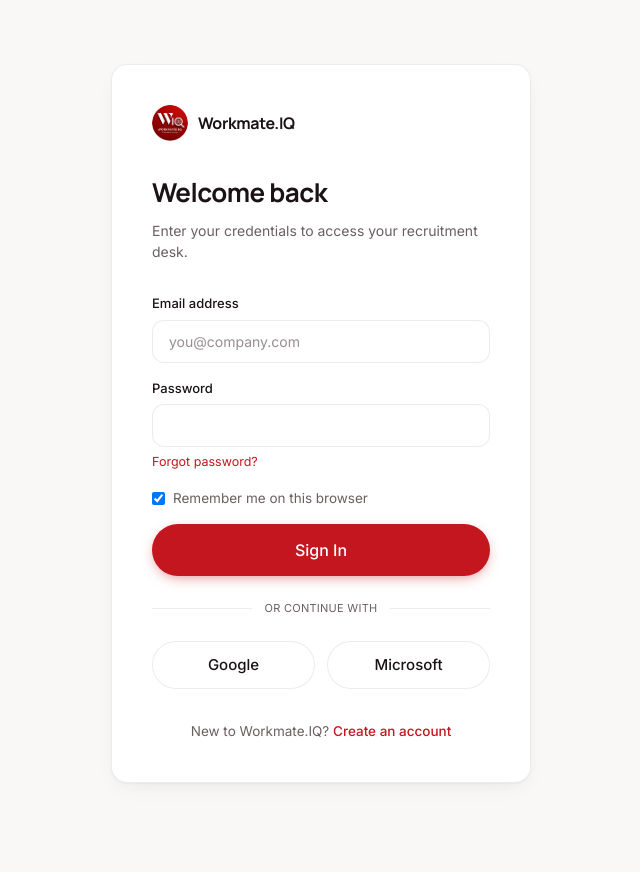
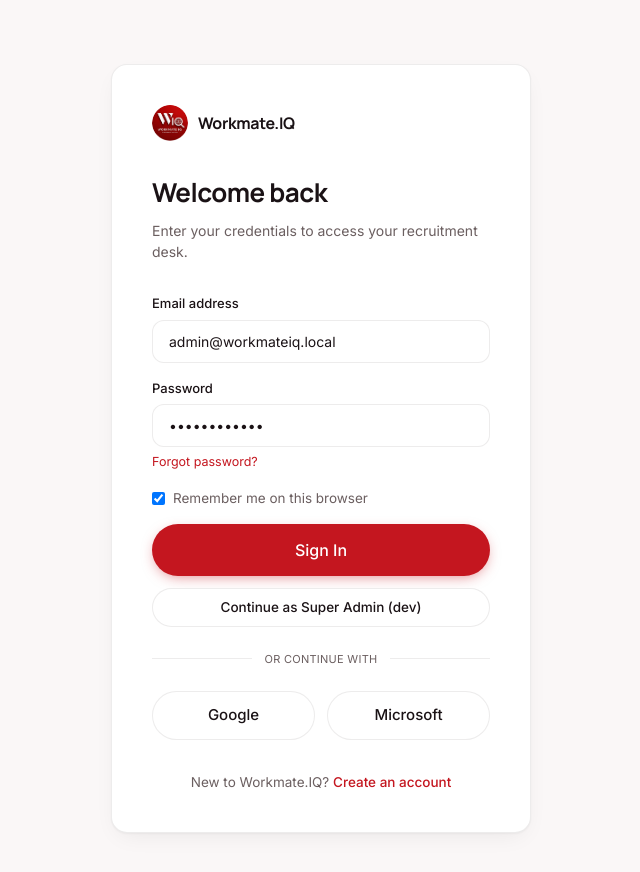
Before and after one commit to Agrima6/ai-interview, a React (Vite) app in the folder client/: page /platform/login in a window 1280 px wide. Shown: the top 872 px of the page, without its empty margins (319-959 px from the left). Before the commit the page ends 847 px from the top, so only its background shows below. Built offline with nearby package versions, Linux system fonts and the light colour scheme; no server answers.

Commit message:
Make super admin login easy for local dev
Prefill the login form with the seeded admin credentials and add a
one-click "Continue as Super Admin (dev)" button, both gated behind
import.meta.env.DEV so neither ships in a production build.

```diff
--- a/client/src/pages/auth/Login.jsx
+++ b/client/src/pages/auth/Login.jsx
@@ -7,27 +7,36 @@ import logo from '../../assets/logo.png'
 // Figma copy: "Welcome back / Enter your credentials to access your
 // recruitment desk." This is the staff/reviewer login - distinct from the
 // candidate-facing Google sign-in used elsewhere in the product.
+// Dev-only default credentials, seeded by `npm run seed` in auth-service.
+// Never shipped in a production build - import.meta.env.DEV is false once
+// the app is actually built, not just "not localhost".
+const DEV_ADMIN = { email: 'admin@workmateiq.local', password: 'ChangeMe123!' }
+
 function Login() {
     const navigate = useNavigate()
     const { login } = useAuth()
-    const [email, setEmail] = useState('')
-    const [password, setPassword] = useState('')
+    const [email, setEmail] = useState(import.meta.env.DEV ? DEV_ADMIN.email : '')
+    const [password, setPassword] = useState(import.meta.env.DEV ? DEV_ADMIN.password : '')
     const [remember, setRemember] = useState(true)
     const [error, setError] = useState('')
     const [loading, setLoading] = useState(false)
 
-    const submit = async (e) => {
-        e.preventDefault()
+    const doLogin = async (creds) => {
         setError('')
         setLoading(true)
         try {
-            await login(email, password)
+            await login(creds.email, creds.password)
             navigate('/platform/dashboard')
         } catch (err) {
             setError(err.message || 'Invalid email or password.')
         } finally {
             setLoading(false)
         }
+    }
+
+    const submit = (e) => {
+        e.preventDefault()
+        doLogin({ email, password })
     }
 
     return (
@@ -55,6 +64,18 @@ function Login() {
                     <Button type='submit' size='lg' disabled={loading} className='w-full'>{loading ? 'Signing in...' : 'Sign In'}</Button>
                 </form>
 
+                {import.meta.env.DEV && (
+                    <Button
+                        variant='secondary'
+                        size='sm'
+                        disabled={loading}
+                        onClick={() => doLogin(DEV_ADMIN)}
+                        className='w-full mt-3'
+                    >
+                        Continue as Super Admin (dev)
+                    </Button>
+                )}
+
                 <div className='flex items-center gap-3 my-6'>
                     <div className='flex-1 h-px bg-line' />
                     <span className='text-[11px] tracking-wide text-text-secondary uppercase'>Or continue with</span>
```
